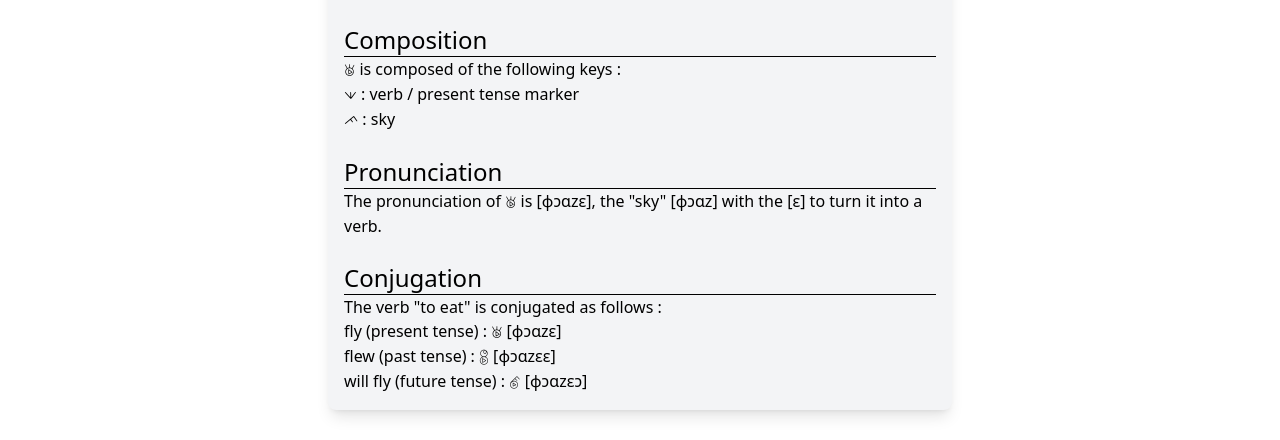
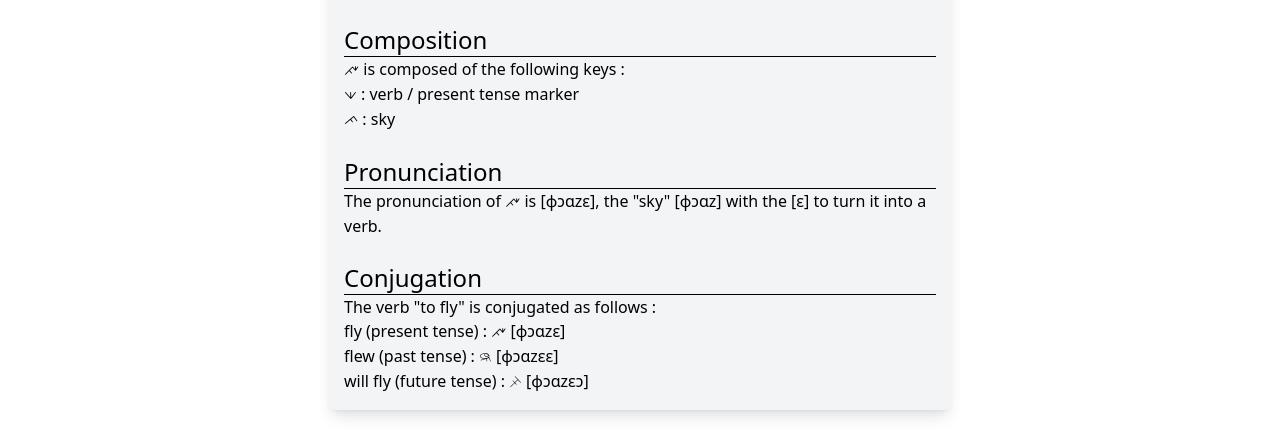
Before and after one commit to Pebloop/skylang, a SvelteKit app: page /dictionary/fly in a window 1280 px wide. Shown: the part 221-661 px from the top of the page. Built offline with nearby package versions, Linux system fonts and the light colour scheme.

Commit message:
Add fly page

```diff
--- a/src/routes/dictionary/fly/+page.svelte
+++ b/src/routes/dictionary/fly/+page.svelte
@@ -14,7 +14,7 @@
             <h3 class="text-2xl">Composition</h3>
             <hr/>
 
-            <p><span class="font-skylang">H</span> is composed of the following keys :</p>
+            <p><span class="font-skylang">B</span> is composed of the following keys :</p>
             <ul>
                 <li><span class="font-skylang">7</span> : verb / present tense marker</li>
                 <li><span class="font-skylang">6</span> : sky</li>
@@ -23,16 +23,16 @@
             <br/>
             <h3 class="text-2xl">Pronunciation</h3>
             <hr/>
-            <p>The pronunciation of <span class="font-skylang">H</span> is [ɸɔɑzɛ], the "sky" [ɸɔɑz] with the [ɛ] to turn it into a verb.</p>
+            <p>The pronunciation of <span class="font-skylang">B</span> is [ɸɔɑzɛ], the "sky" [ɸɔɑz] with the [ɛ] to turn it into a verb.</p>
 
             <br/>
             <h3 class="text-2xl">Conjugation</h3>
             <hr/>
-            <p>The verb "to eat" is conjugated as follows :</p>
+            <p>The verb "to fly" is conjugated as follows :</p>
             <ul>
-                <li>fly (present tense) : <span class="font-skylang">H</span> [ɸɔɑzɛ]</li>
-                <li>flew (past tense) : <span class="font-skylang">L</span> [ɸɔɑzɛɛ]</li>
-                <li>will fly (future tense) : <span class="font-skylang">M</span> [ɸɔɑzɛɔ]</li>
+                <li>fly (present tense) : <span class="font-skylang">B</span> [ɸɔɑzɛ]</li>
+                <li>flew (past tense) : <span class="font-skylang">R</span> [ɸɔɑzɛɛ]</li>
+                <li>will fly (future tense) : <span class="font-skylang">S</span> [ɸɔɑzɛɔ]</li>
             </ul>
         </div>
     </div>
--- a/static/dictionary.json
+++ b/static/dictionary.json
@@ -28,7 +28,7 @@
       "example": "I fly",
       "exampleSkylang": "GB",
       "pronunciation": "ɸɔɑzɛ",
-      "link": ""
+      "link": "fly"
     },
     {
       "english": "skyland",
```
